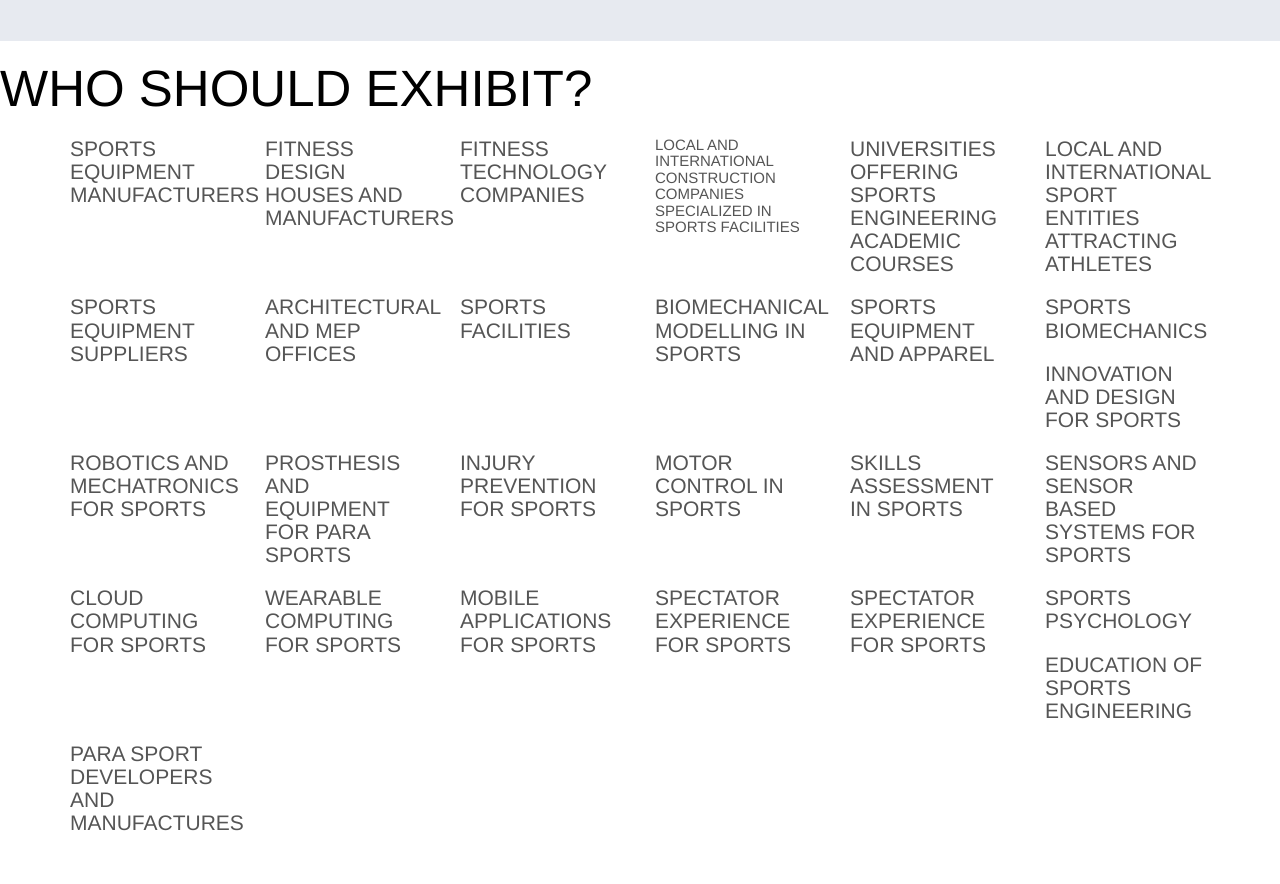
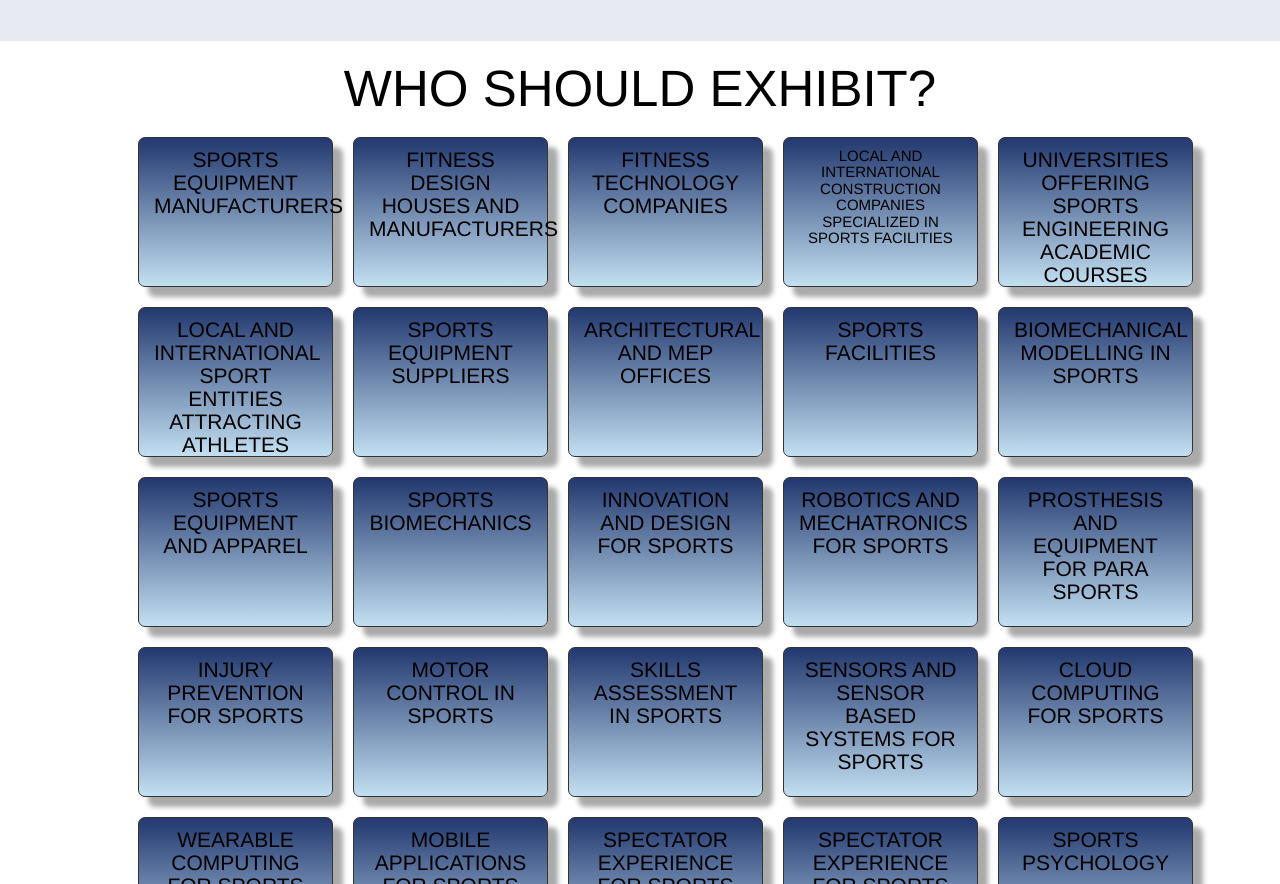
Before and after one commit to oussamarejab/sport-engeneering, a plain HTML site: page index.html in a window 1280 px wide. Shown: the part 1916-2800 px from the top of the page. Drawn offline with Linux system fonts and the light colour scheme; a script that the page names is missing.

Commit message:
fb
dfdfb

```diff
--- a/css/style.css
+++ b/css/style.css
@@ -1503,8 +1503,8 @@ a.btn-learn:hover {
 }
 
 .phonecall {
-    background: rgb(233, 220, 41);
-    color: rgb(70, 76, 235);
+    background: #e9dc29;
+    color: #464ceb;
     border-radius: 10px;
 }
 
@@ -1513,3 +1513,31 @@ a.btn-learn:hover {
     background-color: #a42ed5;
     border-color: #ddd;
 }
+
+#who-should {
+    width: 80%;
+    margin: 20px auto;
+    text-align: center;
+    align-items: center;
+}
+
+#who-should .row div {
+    border: 1px solid;
+    text-align: center;
+    align-items: center;
+    height: 150px;
+    margin: 10px;
+    box-shadow: 10px 10px 5px #aaaaaa;
+    border-radius: 7px;
+    cursor: pointer;
+    background-image: linear-gradient(#22386F, #419cd551);
+    transition: all 1s ease;
+}
+
+#who-should .row div:hover {
+    transform: scale(1.1, 1.1);
+}
+
+#who-should .row div h4 {
+    color: black;
+}
```
